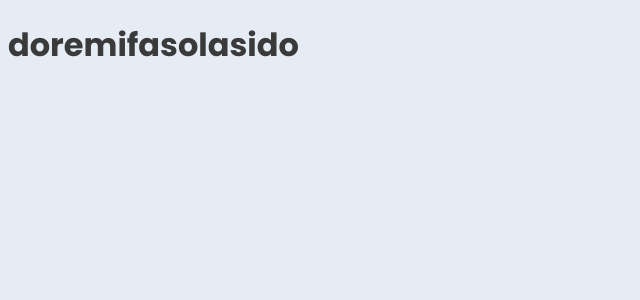
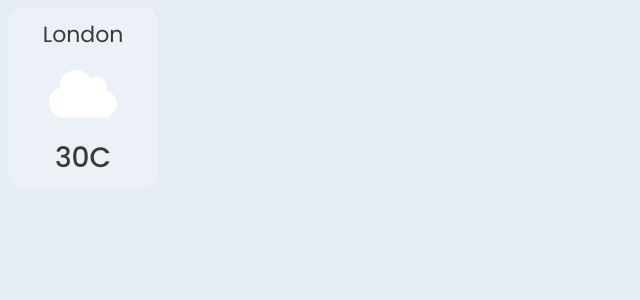
Before and after one commit to AlisaZil/Alisa-Zilberman-06-02-24, an Angular app: page / in a window 1280 px wide. Shown: the top 300 px of the page, without its empty margins (0-640 px from the left). Built offline with nearby package versions, Linux system fonts and the light colour scheme.

Commit message:
add(css for card)

```diff
--- a/src/app/app.component.html
+++ b/src/app/app.component.html
@@ -1 +1 @@
-<h1>doremifasolasido</h1>
+<weather-card></weather-card>
--- a/src/app/weather-card/weather-card.component.html
+++ b/src/app/weather-card/weather-card.component.html
@@ -1 +1,7 @@
-<p>weather-card works!</p>
+<div class="card">
+
+    <p class="place-name">London</p>
+    <img src="../../assets/icons/cloud.svg" alt="weather-icon" class="weather-icon">
+    <p class="temp">30C</p>
+
+</div>
--- /dev/null
+++ b/src/app/weather-card/weather-card.component.scss
@@ -0,0 +1,23 @@
+.card{
+    width: 8.5vw;
+    height: 19.5vh;
+    min-width: 150px;
+    min-height: 180px;
+
+    background-color: #ffffff40;
+    border-radius: 15px;
+
+    display: flex;
+    flex-direction: column;
+    align-items: center;
+    justify-content: space-around;
+
+    .place-name{
+        font-size: 22px;
+    }
+
+    .temp{
+        font-size: 28px;
+        font-weight: 500;
+    }
+}
--- a/src/app/weather-card/weather-card.component.ts
+++ b/src/app/weather-card/weather-card.component.ts
@@ -1,9 +1,9 @@
 import { Component } from '@angular/core';
 
 @Component({
-  selector: 'app-weather-card',
+  selector: 'weather-card',
   templateUrl: './weather-card.component.html',
-  styleUrls: ['./weather-card.component.sass']
+  styleUrls: ['./weather-card.component.scss']
 })
 export class WeatherCardComponent {
 
--- a/src/styles.scss
+++ b/src/styles.scss
@@ -7,9 +7,13 @@
 
 html{
     font-family: "Poppins", sans-serif;
-    font-weight: 100;
+    font-weight: 400;
     font-style: normal;
     color: var(--font-color);
 
     background-color: var(--background-color);
 }
+
+p{
+    margin: 0;
+}
```
Also changed, not shown: src/app/weather-card/weather-card.component.sass (deleted).
